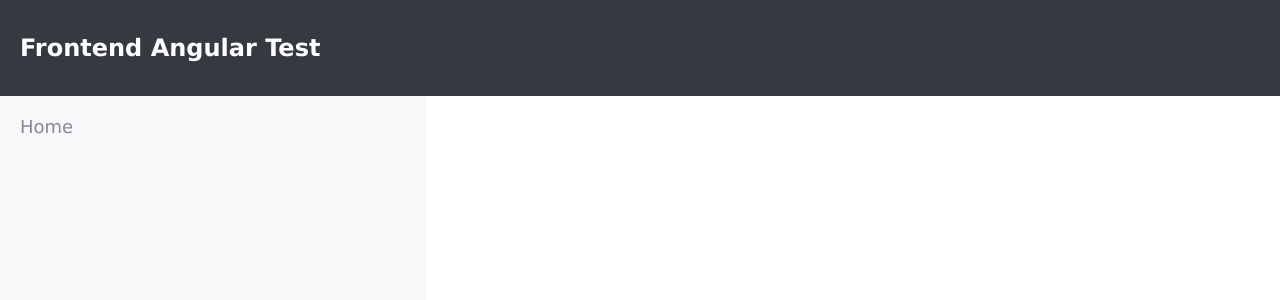
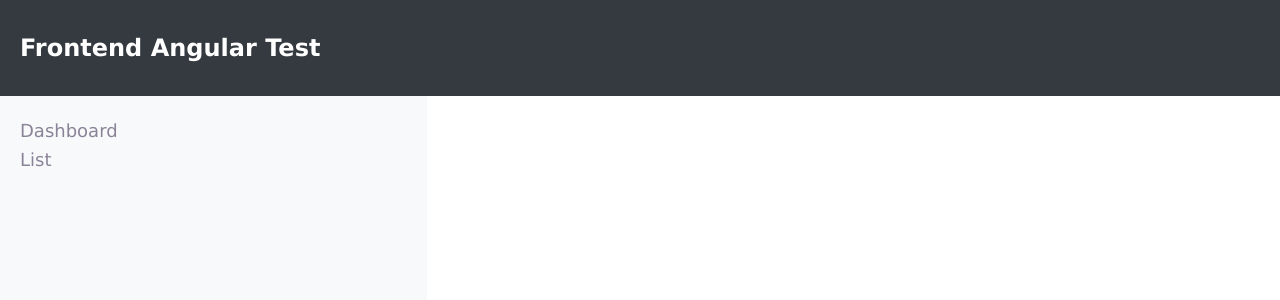
Before and after one commit to carlosgomes-co/worst-film-golden-raspberry-awards, an Angular app: page / in a window 1280 px wide. Shown: the top 300 px of the page. Built offline with nearby package versions, Linux system fonts and the light colour scheme.

Commit message:
✨ feat(app, menu, sidebar): Add menu list

```diff
--- a/src/app/app.component.html
+++ b/src/app/app.component.html
@@ -1,6 +1,6 @@
 <app-header />
 <main>
-  <app-sidebar />
+  <app-sidebar [items]="items" />
   <section>
     <router-outlet />
   </section>
--- a/src/app/app.component.ts
+++ b/src/app/app.component.ts
@@ -10,4 +10,15 @@ import { SidebarComponent } from "../shared/components/sidebar/sidebar.component
     styleUrl: './app.component.scss',
     imports: [RouterOutlet, HeaderComponent, SidebarComponent]
 })
-export class AppComponent { }
+export class AppComponent {
+    items = [
+        {
+            name: 'Dashboard',
+            link: ''
+        },
+        {
+            name: 'List',
+            link: ''
+        }
+    ]
+}
--- a/src/shared/components/menu/menu.component.html
+++ b/src/shared/components/menu/menu.component.html
@@ -1,5 +1,7 @@
 <nav>
   <ul>
-    <li><a href="#">Home</a></li>
+    @for (item of items; track item.name) {
+      <li><a href="{{ item.link }}">{{ item.name }}</a></li>
+    }
   </ul>
 </nav>
--- a/src/shared/components/menu/menu.component.scss
+++ b/src/shared/components/menu/menu.component.scss
@@ -10,7 +10,7 @@ nav {
 
       a {
         max-width: 100%;
-        padding: 0 20px;
+        padding: 4px 20px;
         color: #8b8499;
         text-decoration: none;
         display: block;
--- a/src/shared/components/sidebar/sidebar.component.html
+++ b/src/shared/components/sidebar/sidebar.component.html
@@ -1,3 +1,3 @@
 <aside>
-  <app-menu />
+  <app-menu [items]="items" />
 </aside>
--- a/src/shared/components/sidebar/sidebar.component.ts
+++ b/src/shared/components/sidebar/sidebar.component.ts
@@ -1,4 +1,4 @@
-import { Component } from '@angular/core';
+import { Component, Input } from '@angular/core';
 import { MenuComponent } from "../menu/menu.component";
 
 @Component({
@@ -9,5 +9,5 @@ import { MenuComponent } from "../menu/menu.component";
     imports: [MenuComponent]
 })
 export class SidebarComponent {
-
+    @Input() items: any[] = [];
 }
```
